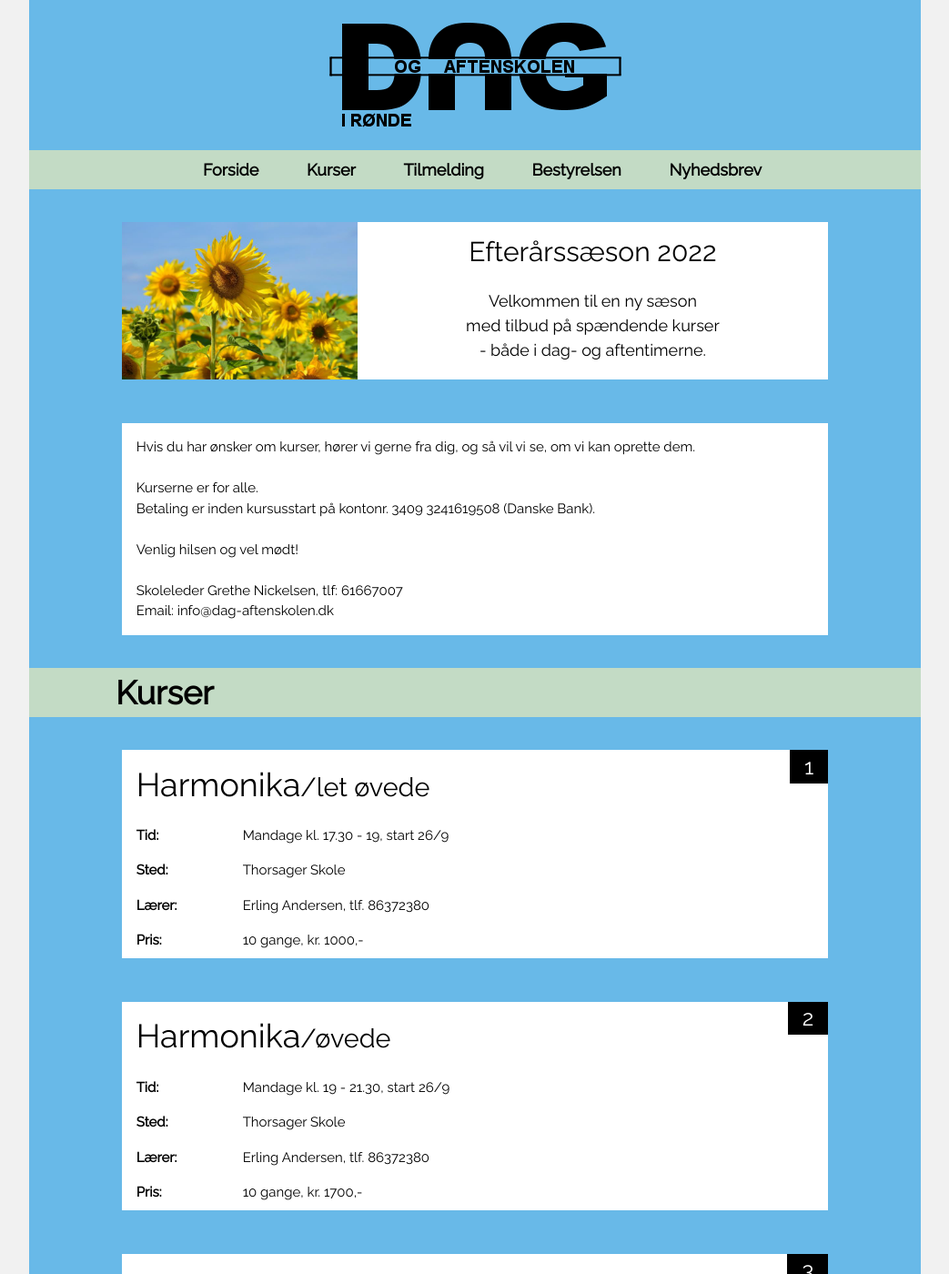
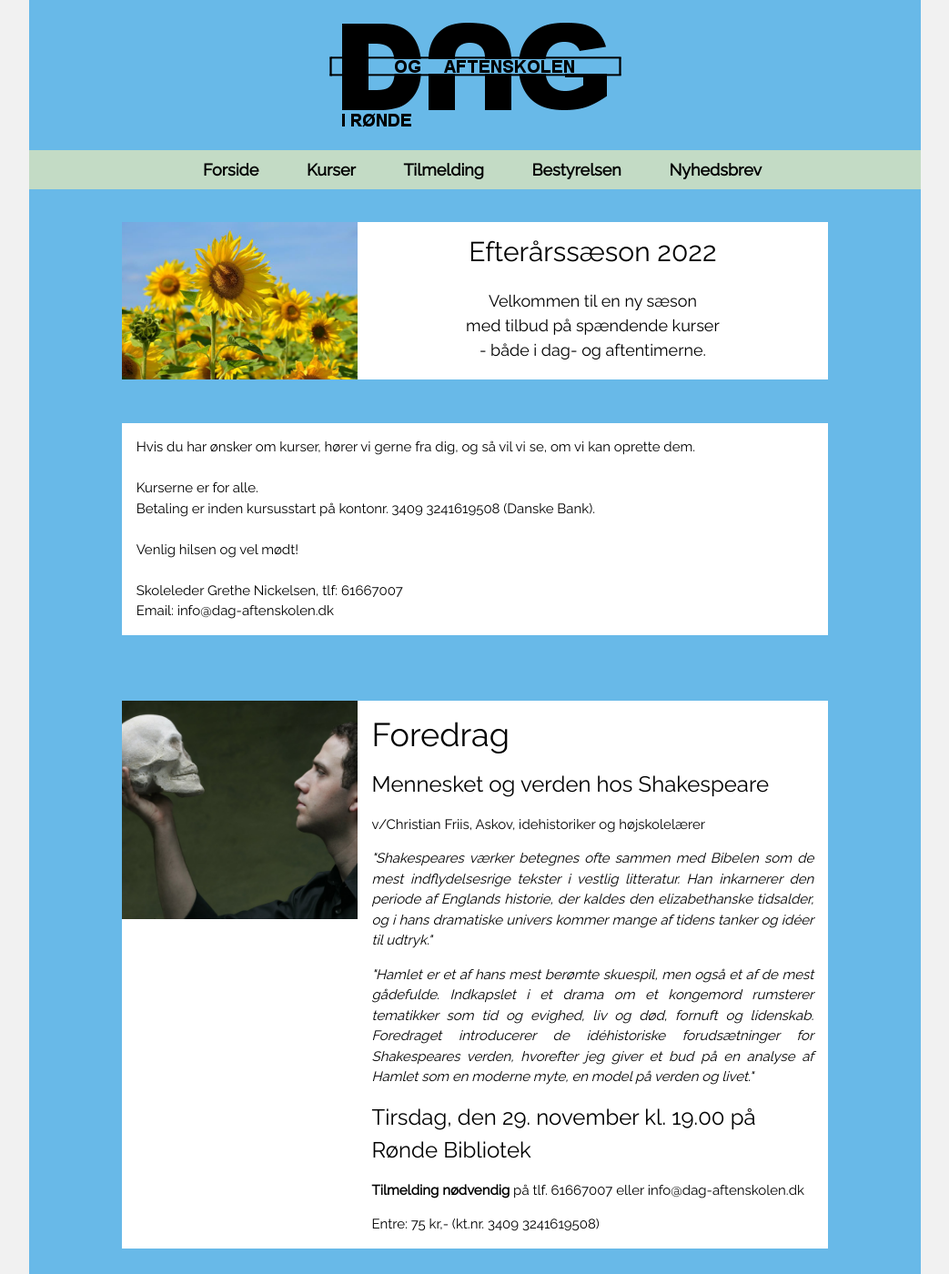
Before and after one commit to nickelsen/dag-aftenskolen.dk, a Jekyll site: the page built from index.html, in a window 1280 px wide and 1400 px high. Shown: the whole window at 91% size, without its empty margins (118-1161 px from the left). Built offline with Jekyll 4.4.1, drawn with Linux system fonts in a browser that asks for light colours; comment, search, counter and statistics services are not loaded; some of the changed text lies outside the part shown.

Commit message:
Now 2022

```diff
--- a/_data/courses.csv
+++ b/_data/courses.csv
@@ -6,4 +6,4 @@ number,title,subtitle,description,time,place,teacher,price,img
 5,Litteratur,hold 3,"Vi læser danske såvel som udenlandske tekster. Kurset er for alle, som holder af at læse.",Tirsdage kl. 14 - 16.30 - hver anden uge. Start 4/10,"Hornslethallen, Stadionvej 4","Anny Kaasgaard, tlf. 30239288","15 timer kr. 500,-",""
 6,Seniordans,,"Seniordans er fornøjelig motion, der styrker både hjerne og hjerte.<br/>Desuden giver det hyggeligt samvær med andre danseglade seniorer.<br/>Alle kan deltage, der kræves ingen forudsætninger og ingen fast dansepartner, og der er ingen hop og hurtige drejninger.",Torsdage kl. 10 - 12 med hyggelig kaffepause. Start 22/9,"Vrinners Beboerhus","Anny Kaasgaard, tlf. 30239288","20 timer kr. 400,-",""
 7,Læsekreds for de travle,,"Her læses kortere romaner efter deltagernes ønsker, og bagefter analyserers/diskuteres i fælles forum.","Mandage kl. 19 - 21.30, start 12/9","Rønde Bibliotek","Anny Kaasgaard, tlf. 30239288","10 timer kr. 350,-",""
-8,Couragekoret,,,"Mandage kl. 19 - 21.30, start 22/9","Egegård, Rønde","Malou Reitberger","45 timer kr. 600,-",""
+8,Couragekoret,,,"Mandage kl. 19 - 21.30, start 22/8","Egegård, Rønde","Malou Reitberger","45 timer kr. 600,-",""
--- a/index.html
+++ b/index.html
@@ -101,7 +101,7 @@ layout: default
         <div class="w3-col l1"></div>
     </div>
 </div>
-<div class="w3-container blue w3-padding-large w3-hide">
+<div class="w3-container blue w3-padding-large">
 
     <!-- Activity card -->
     <div class="w3-row w3-padding-24">
@@ -109,59 +109,24 @@ layout: default
       <div class="w3-col l10">
         <div class="w3-row w3-white">
           <div class="w3-col l4 w3-hide-small w3-hide-medium">
-            <img src="{{ '/assets/img/holbergolethomsen.jpg' | relative_url }}" class="w3-image w3-hide-small w3-hide-medium" style="height: 240px; object-fit: cover;">
+            <img src="{{ '/assets/img/shakespear.jpg' | relative_url }}" class="w3-image w3-hide-small w3-hide-medium" style="height: 240px; object-fit: cover;">
           </div>
           <div class="w3-col l8 w3-container">
-            <h1>Debatarrangement</h1>
-              <h3>Holberg og den frie, muntre tanke</h3>
-              <p>v/dr.phil. Ole Thomsen</p>
-              <p style="text-align: justify;">Vi vil søge at komme bag om komediedigteren Ludvig Holberg (1684-1754) ind til personen, hans følelser og tanker, hans livsstemning og livsholdning. Den vej ligger os åben, fordi han siger så meget om sig selv, ikke mindst i sin kloge, kostelige selvbiografi. Han var en psykolog af de sjældne. Selvbiografien skrev han på latin, så han kunne blive set og hørt ude i Europa;<br/>Ole Thomsen nyoversatte dette værk for et par år siden (Holbergs Levnedsbreve, 2018). Holberg var europæer, en fremragende og tidlig repræsentant for den europæiske oplysningstid. Vi vil følge hans kamp mod overtro, fanatisme, religiøs intolerance, mandschauvinisme og kvindeforagt. Han skrev 20.000 sider, og lunet lod ham sjældent i stikken; det er det herlige.</p>
-            <p>Festsalen, Rønde Gymnasium, torsdag, den 18. november kl. 19 - 21</p>
-            <p>Entre: 75 kr.</p>
+            <h1>Foredrag</h1>
+              <h3>Mennesket og verden hos Shakespeare</h3>
+              <p>v/Christian Friis, Askov, idehistoriker og højskolelærer</p>
+              <p style="text-align: justify;"><i>"Shakespeares værker betegnes ofte sammen med Bibelen som de mest indflydelsesrige tekster i vestlig litteratur. Han inkarnerer den periode af Englands historie, der kaldes den elizabethanske tidsalder, og i hans dramatiske univers kommer mange af tidens tanker og idéer til udtryk."</i></p>
+              <p style="text-align: justify;"><i>"Hamlet er et af hans mest berømte skuespil, men også et af de mest gådefulde. Indkapslet i et drama om et kongemord rumsterer tematikker som tid og evighed, liv og død, fornuft og lidenskab. Foredraget introducerer de idéhistoriske forudsætninger for Shakespeares verden, hvorefter jeg giver et bud på en analyse af Hamlet som en moderne myte, en model på verden og livet."</i></p>
+            <h3>Tirsdag, den 29. november kl. 19.00 på Rønde Bibliotek</h3>
+              <p><b>Tilmelding nødvendig</b> på tlf. 61667007 eller info@dag-aftenskolen.dk</p>
+            <p>Entre: 75 kr,- (kt.nr. 3409 3241619508)</p>
+
           </div>
         </div>
       </div>
       <div class="w3-col l1"><p></p></div>
     </div>
 
-    <!-- Activity card -->
-    <div class="w3-row w3-padding-24">
-      <div class="w3-col l1"><p></p></div>
-      <div class="w3-col l10">
-        <div class="w3-row w3-white">
-          <div class="w3-col l4 w3-hide-small">
-            <img src="{{ '/assets/img/hojsangbog.jpg' | relative_url }}" class="w3-image w3-hide-small w3-hide-medium">
-          </div>
-          <div class="w3-col l8 w3-container">
-            <h1>Syng i Den Blå</h1>
-            <p>v/Anne Lise Jensen</p>
-            <p>Vi arrangerer en sangaftenen hvor man kan komme og være med til at synge kendte og nye sange fra højskolesangbogen.</p>
-            <p>Torsdag, den 11. november kl. 19-21</p>
-            <p>Cafeen, Kulturhotellet, Rønde</p>
-            <p>Entre: 30 kr.</p>
-          </div>
-        </div>
-      </div>
-      <div class="w3-col l1"><p></p></div>
-    </div>
-
-    <!-- Activity card -->
-    <div class="w3-row w3-padding-24">
-      <div class="w3-col l1"><p></p></div>
-      <div class="w3-col l10">
-        <div class="w3-row w3-white">
-          <div class="w3-col l4 w3-hide-small w3-hide-medium">
-            <img src={{ '/assets/img/harmonika.jpg' | relative_url }} class="w3-image w3-hide-small w3-hide-medium" style="height: 230px; object-fit: cover;">
-          </div>
-          <div class="w3-col l8 w3-container">
-            <h1>Forårskoncert</h1>
-            <p>Lørdag, den 18. april arrangerer vi  forårskoncert/harmonikatræf  kl. 11 - 15 på Kulturhotellet i Rønde, hvor 6 - 7 forskellige hold vil spille forskellige former for harmonikamusik.</p>
-            <p>Vi fejrer samtidig vores harmonikaunderviser Erling Andersen, som har undervist i Dag- og aftenskolen i 25 år.</p>
-          </div>
-        </div>
-      </div>
-      <div class="w3-col l1"><p></p></div>
-    </div>
 </div>
 <a id="kurser">
     <div class="w3-container green w3-xxlarge">
```
Also changed, not shown: assets/img/shakespear.jpg (added).
